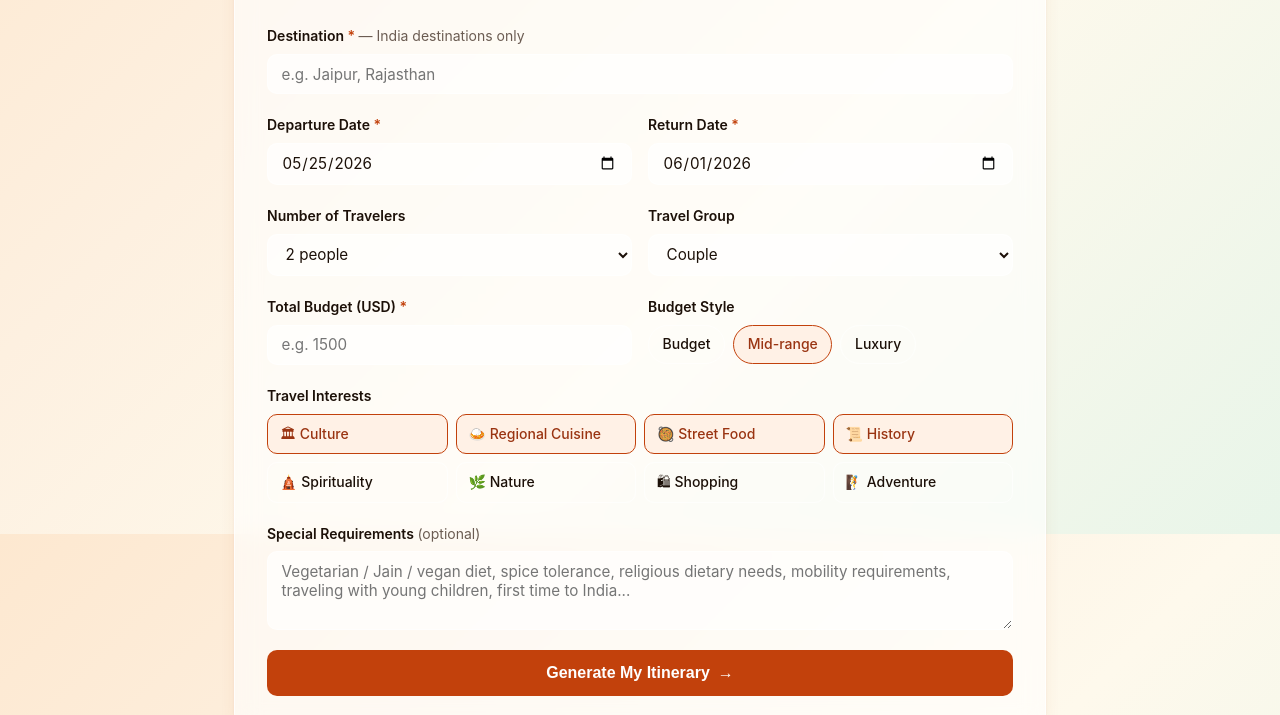
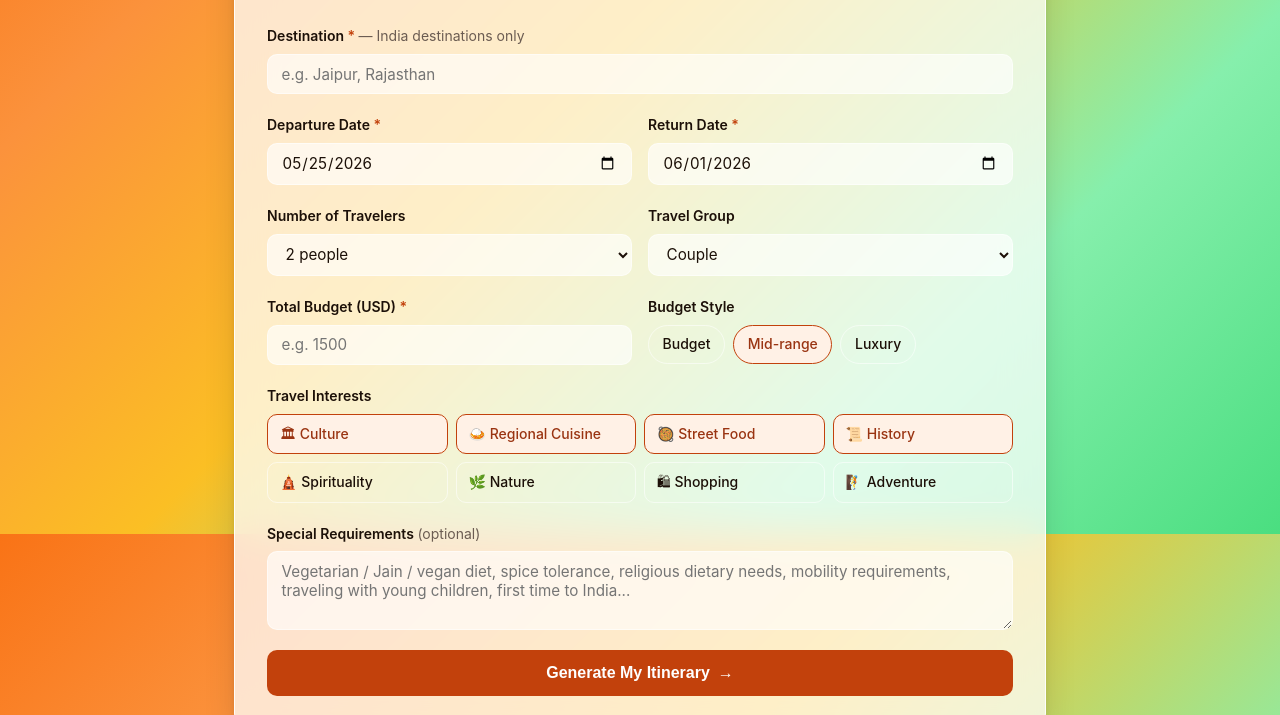
Before and after one commit to nitish19pm/travel-itinerary-agent, a website: page public/index.html in a window 1280 px wide. Shown: the part 266-981 px from the top of the page. Drawn offline with Linux system fonts and the light colour scheme.

Commit message:
Bold gradient background + stronger frosted glass cards

```diff
--- a/public/index.html
+++ b/public/index.html
@@ -4,7 +4,7 @@
   <meta charset="UTF-8" />
   <meta name="viewport" content="width=device-width, initial-scale=1.0" />
   <title>ChaiNashta — India Travel Planner</title>
-  <link rel="stylesheet" href="style.css?v=2" />
+  <link rel="stylesheet" href="style.css?v=3" />
 </head>
 <body>
 
--- a/public/style.css
+++ b/public/style.css
@@ -32,7 +32,7 @@ html { font-size: 16px; }
 
 body {
   font-family: -apple-system, BlinkMacSystemFont, "Segoe UI", Roboto, sans-serif;
-  background: linear-gradient(135deg, #fde8d0 0%, #fdf0e0 30%, #fef9ec 60%, #e8f5e9 100%);
+  background: linear-gradient(135deg, #f97316 0%, #fb923c 20%, #fbbf24 45%, #86efac 75%, #4ade80 100%);
   background-attachment: fixed;
   color: var(--text);
   line-height: 1.6;
@@ -90,13 +90,13 @@ body {
 
 /* ---- Panels --------------------------------------------------------------- */
 .panel {
-  background: rgba(255,255,255,0.62);
-  backdrop-filter: blur(12px);
-  -webkit-backdrop-filter: blur(12px);
+  background: rgba(255,255,255,0.75);
+  backdrop-filter: blur(20px);
+  -webkit-backdrop-filter: blur(20px);
   border-radius: var(--radius);
-  box-shadow: 0 2px 16px rgba(180,80,0,.07), 0 1px 3px rgba(180,80,0,.06);
+  box-shadow: 0 8px 32px rgba(0,0,0,.12), 0 2px 8px rgba(0,0,0,.08);
   padding: 2rem;
-  border: 1px solid rgba(255,255,255,0.7);
+  border: 1px solid rgba(255,255,255,0.9);
 }
 
 .panel-header {
```
